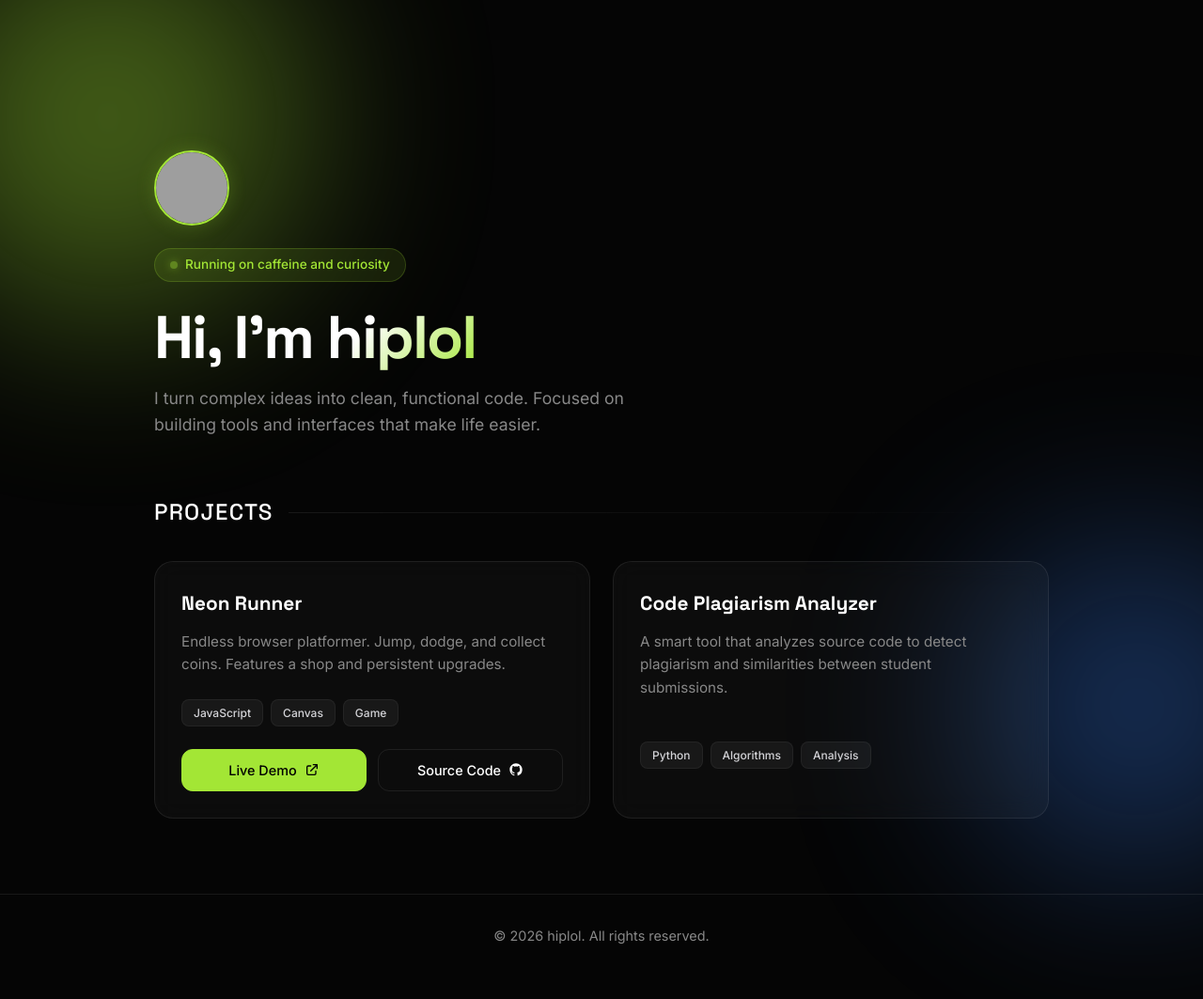
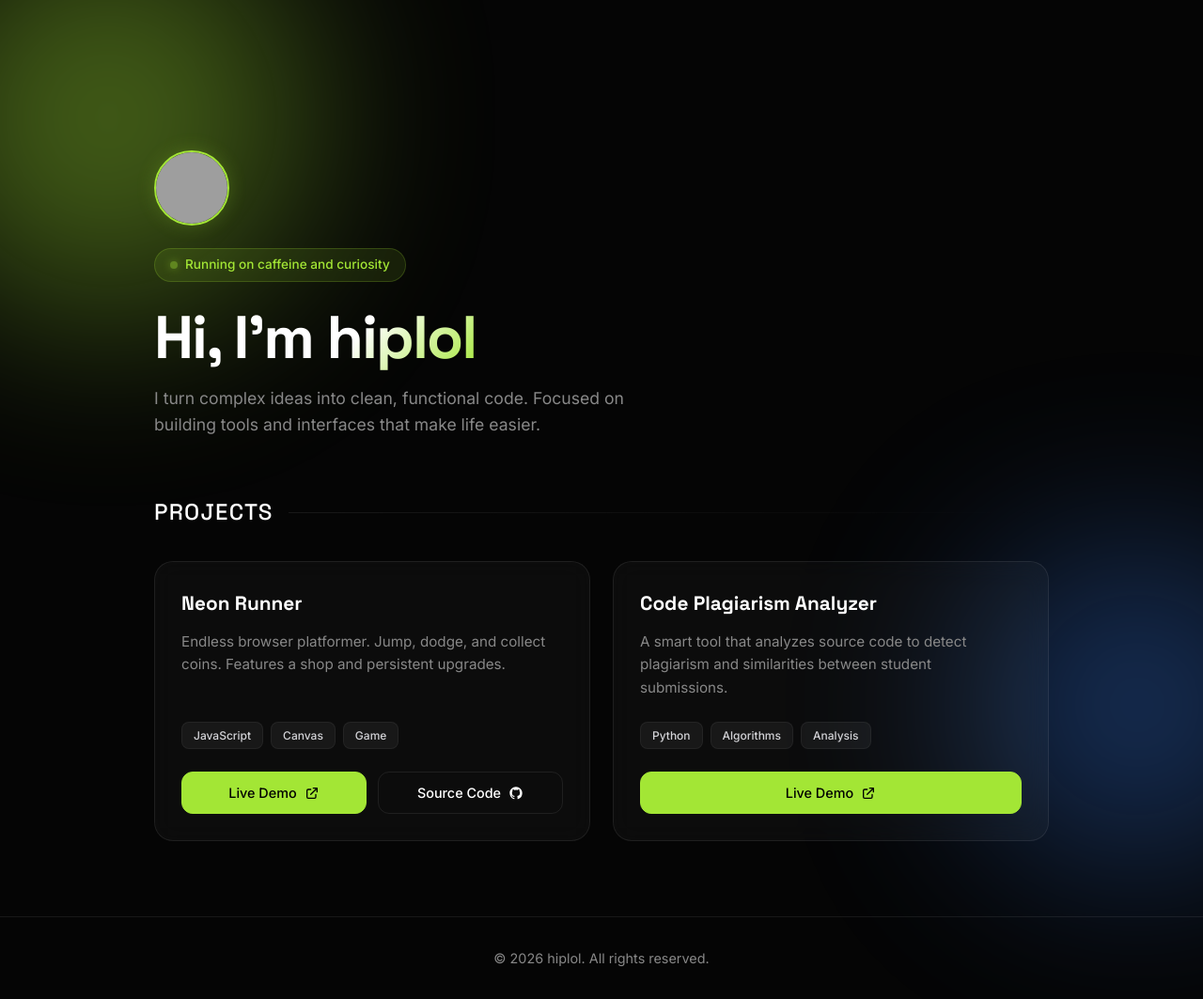
Before and after one commit to hiplol/hiplol.github.io, a plain HTML site: page index.html in a window 1280 px wide. Shown: the whole page at 94% size. Before the commit the page ends 1039 px from the top, so only its background shows below. Drawn offline with Linux system fonts and the light colour scheme; grey boxes are pictures that could not be loaded.

Commit message:
Update index.html

```diff
--- a/index.html
+++ b/index.html
@@ -360,7 +360,8 @@
       {
         title: "Code Plagiarism Analyzer",
         description: "A smart tool that analyzes source code to detect plagiarism and similarities between student submissions.",
-        tags: ["Python", "Algorithms", "Analysis"]
+        tags: ["Python", "Algorithms", "Analysis"],
+        demo: "https://seven-knives-design.reverse.lol/"
       }
     ];
 
```
